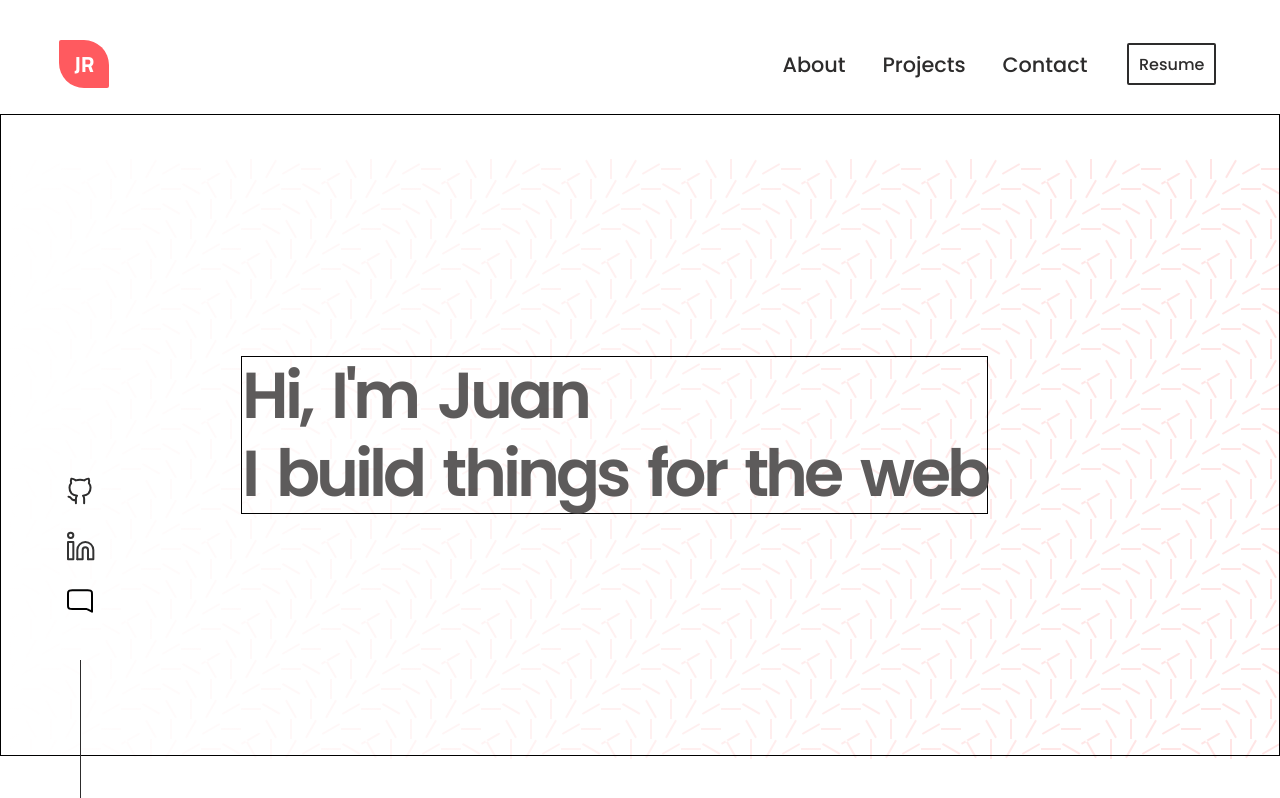
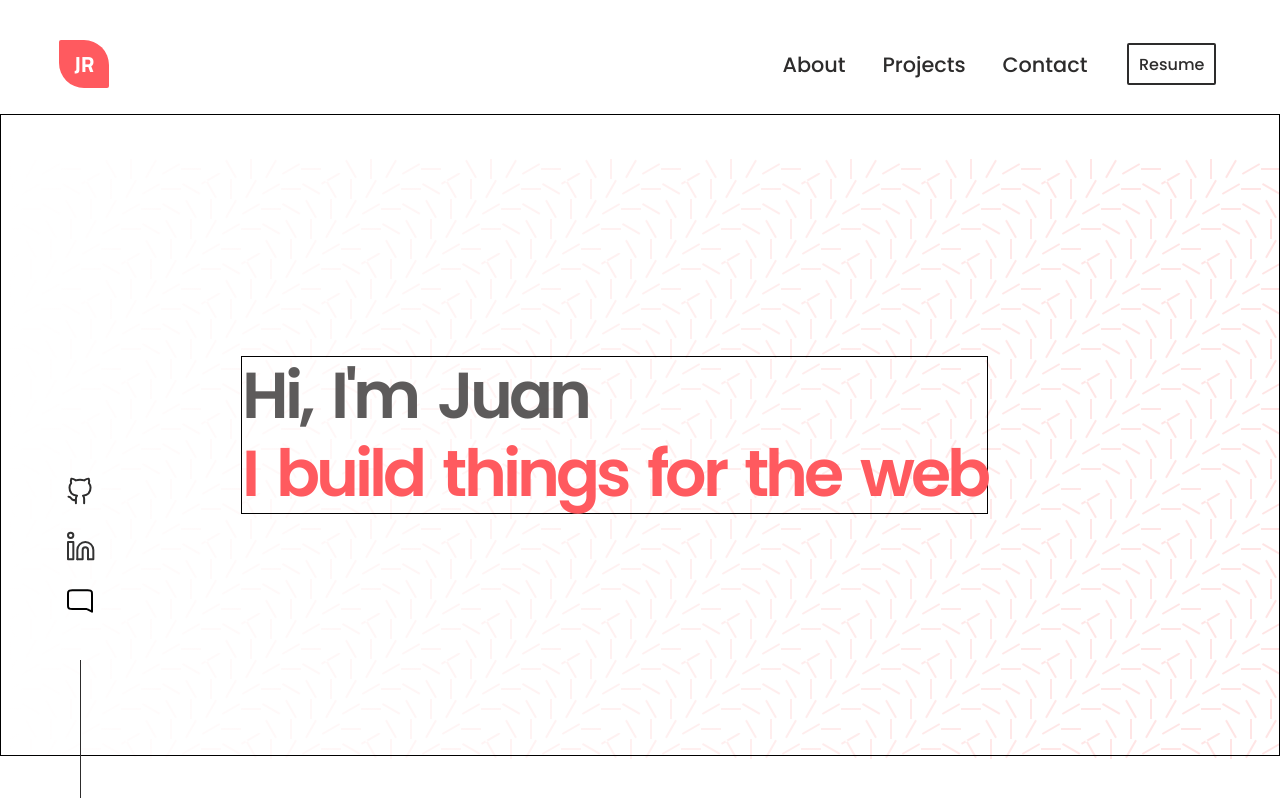
Before and after one commit to JD-R0driguez/react-play-ground, a React (Vite) app in the folder home-page/: page / in a window 1280 px wide. Built offline with nearby package versions, Linux system fonts and the light colour scheme.

Commit message:
Passed class style as a prop for aditional text  stylyng

```diff
--- a/home-page/src/components/TextAnimation.jsx
+++ b/home-page/src/components/TextAnimation.jsx
@@ -3,11 +3,11 @@ import 'animate.css';
 import './TextAnimation.css';
 
 export default function TextAnimation(props) {
-    console.log(props.text);
+
     const lettersArray = props.text.split('').map((char, index) => {
 
         const charType = char === ' ' ? "space" : "letter";
-        return (<span key={index} className={`${charType} animate__animated animate__bounceInDown`} style={{ animationDelay: `${index * 0.05}s` }}>
+        return (<span key={index} className={`${charType} ${props.style} animate__animated animate__bounceInDown`} style={{ animationDelay: `${index * 0.05}s` }}>
             {char}
         </span>
         )
```
